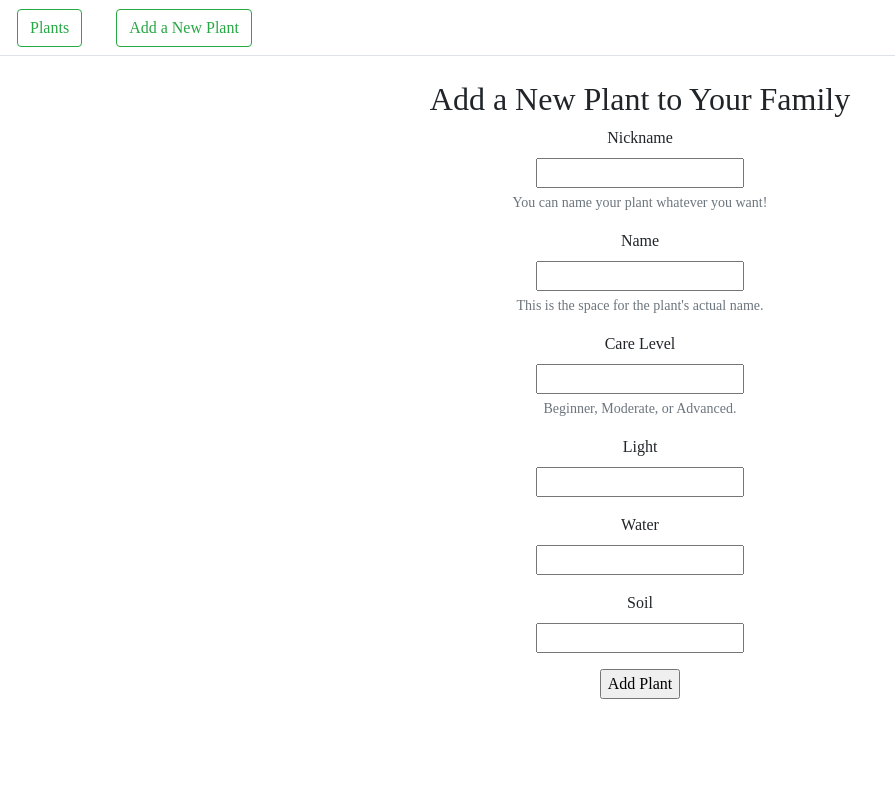
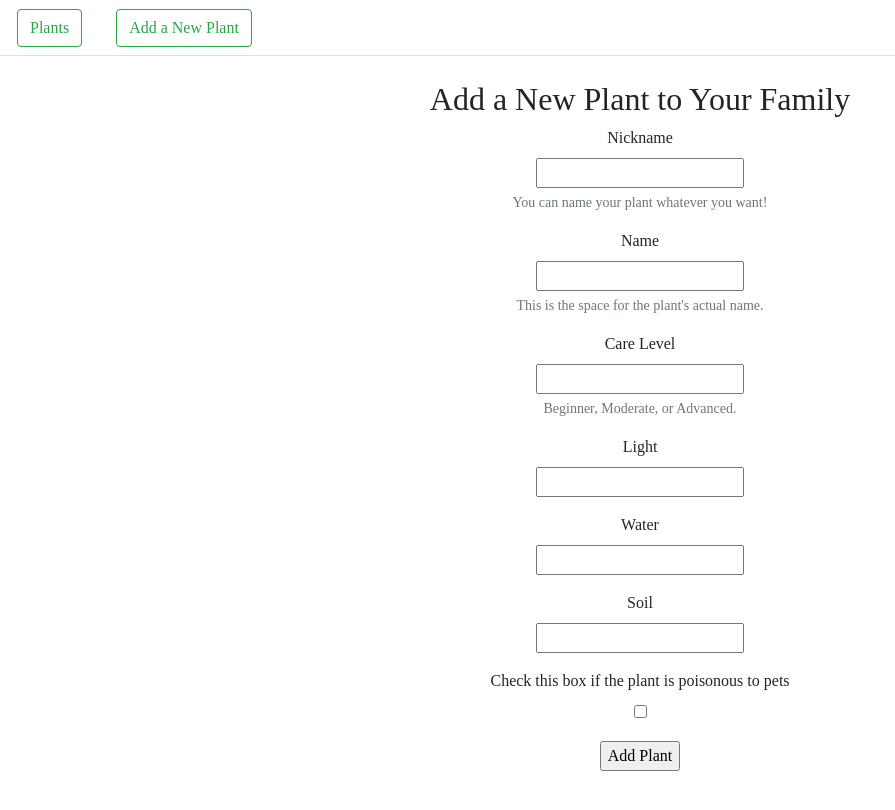
Before and after one commit to Mikelanne/growth-frontend, a React (Create React App) app: page /plants/new in a window 1280 px wide. Shown: the top 810 px of the page, without its empty margins (0-895 px from the left). Built offline with nearby package versions, Linux system fonts and the light colour scheme.

Commit message:
fixing form, fixing navbar

```diff
--- a/src/actions/plantActions.js
+++ b/src/actions/plantActions.js
@@ -23,6 +23,8 @@ export const createPlant = (plant) => {
             body: JSON.stringify(plant)
         }
 
+        // debugger;
+
         fetch(url, configObj)
         .then(resp => resp.json())
         .then(json => {
--- a/src/components/NewPlantForm.js
+++ b/src/components/NewPlantForm.js
@@ -16,18 +16,27 @@ class NewPlantForm extends Component {
     }
 
     handleChange = (event) => {
-        console.log(event)
 
-        const name = event.target.name
-        const value = event.target.value
+        if (event.target.name !== "toxicToPets"){
+            const name = event.target.name
+            const value = event.target.value
+            this.setState({
+                [name]: value
+            }, console.log(this.state))
+        } else {
+            const name = event.target.name
+            const value = true
+            this.setState({
+                [name]: value
+            }, console.log(this.state))
+        }
+    }
 
-        this.setState({
-            [name]: value
-        })
-    }
 
     handleOnSubmit = (event) => {
         event.preventDefault()
+
+        console.log(this.state)
 
         this.props.createPlant(this.state)
 
@@ -85,10 +94,10 @@ class NewPlantForm extends Component {
                     <input type="text" name="soil" value={this.state.soil} onChange={this.handleChange}/>
             </Form.Group>
 
-            {/* <Form.Group>
+            <Form.Group>
                 <Form.Label>Check this box if the plant is poisonous to pets</Form.Label><br />
                     <input type="checkbox" name="toxicToPets" value={this.state.toxicToPets} onChange={this.handleChange}/>
-            </Form.Group> */}
+            </Form.Group>
 
              <input type="submit" value="Add Plant"/>
 
--- a/src/components/navBar.js
+++ b/src/components/navBar.js
@@ -7,10 +7,8 @@ const NavBar = () => {
     return (
     <Nav variant="tabs" defaultActiveKey="/plants">
         <Nav.Item>
-            <Nav.Link>
-                <Link to="/plants" >
-                    <Button variant="outline-success">Plants</Button>
-                </Link>
+            <Nav.Link as={Link} to="/plants">
+                <Button variant="outline-success">Plants</Button>
             </Nav.Link>
         </Nav.Item>
         {/* <Nav.Item>
@@ -19,10 +17,8 @@ const NavBar = () => {
             </Nav.Link>
         </Nav.Item> */}
         <Nav.Item>
-            <Nav.Link>
-                <Link to="/plants/new">
-                    <Button variant="outline-success">Add a New Plant</Button>
-                </Link>
+            <Nav.Link as={Link} to="/plants/new">
+                <Button variant="outline-success">Add a New Plant</Button>
             </Nav.Link>
         </Nav.Item>
     </Nav>
```
